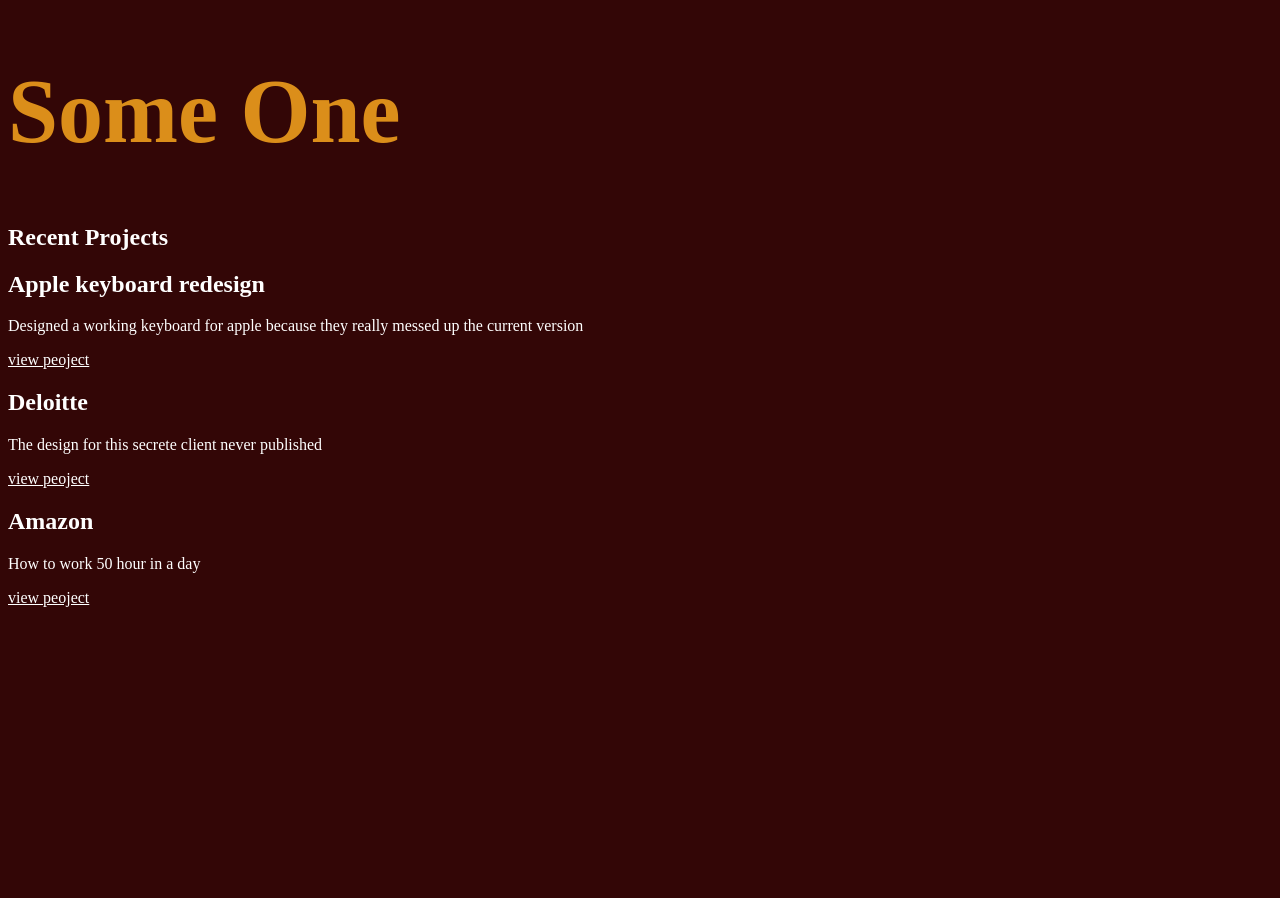
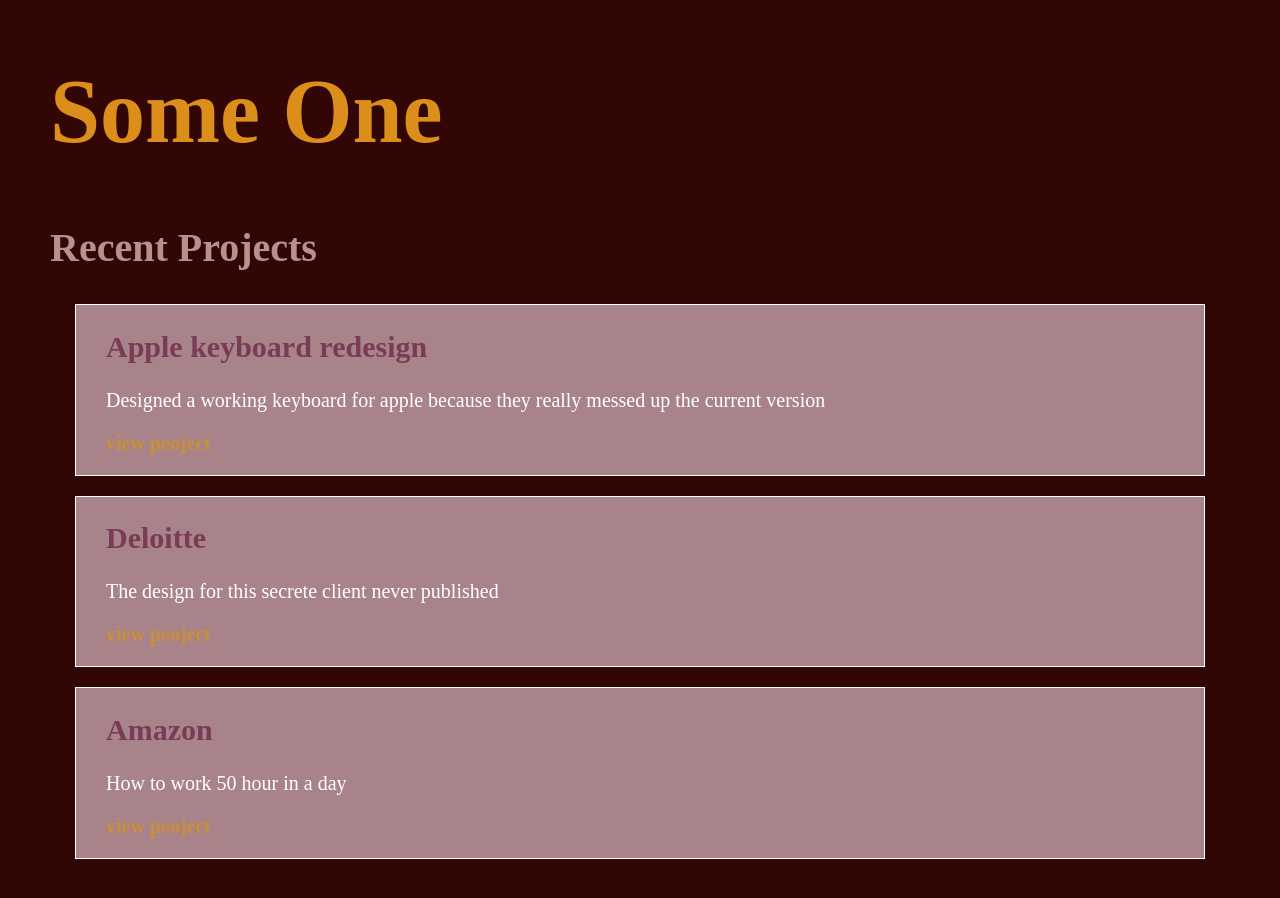
Before and after one commit to yuanyuanhu96/week-04, a plain HTML site: page index.html in a window 1280 px wide. Before the commit the page ends 800 px from the top, so only its background shows below. Drawn offline with Linux system fonts and the light colour scheme.

Commit message:
learn about margin and padding

```diff
--- a/asset/css/style.css
+++ b/asset/css/style.css
@@ -1,6 +1,14 @@
+html,
+body
+{
+margin: 0;
+padding: 0;
+}
+
 body {
     background-color: rgb(51, 6, 6);
     color: #ffffff;
+    margin: 50px 50px;
 }
 
 .author {
@@ -8,6 +16,65 @@ body {
     color: rgb(219, 142, 26);
 }
 
-a {
-    color: inherit;
+.author:hover {
+    font-size: 100px;
+cursor: not-allowed;
 }
+
+.section-title {
+    font-size: 40px;
+    color: rgb(188, 143, 143);
+}
+
+.project {
+    /* border: 1px solid rgb(255, 255, 255); */
+    border-top: 1px solid rgb(255, 255, 255);
+    border-bottom: 1px solid rgb(255, 255, 255);
+    border-left: 1px solid rgb(255, 255, 255);
+    border-right: 1px solid rgb(255, 255, 255);
+background-color: rgb(168, 131, 137);
+margin-bottom: 20px;
+margin-left: 25px;
+margin-right: 25px;
+
+padding-left: 30px;
+    /* border-top-width: 1px;
+    border-top-style: solid;
+    border-top-color: rgb(255, 255, 255);
+
+    border-bottom-width: 1px;
+    border-bottom-style: solid;
+    border-bottom-color: rgb(255, 255, 255);
+
+    border-left-width: 1px;
+    border-left-style: solid;
+    border-left-color: rgb(255, 255, 255);
+
+    border-right-width: 1px;
+    border-right-style: solid;
+    border-right-color: rgb(255, 255, 255); */
+
+}
+
+.project-title {
+    font-size: 30px;
+    color: rgb(121, 59, 85);
+}
+
+.project p {
+
+    font-size: 20px;
+}
+
+.project a {
+    color: rgb(201, 143, 57);
+    font-weight: bold;
+    text-decoration: none;
+}
+
+.project a:hover {
+    font-weight: normal;
+    /* text-decoration: overline; */
+border-top: 1px dashed rgb(219, 142, 26);
+
+}
--- a/index.html
+++ b/index.html
@@ -11,22 +11,22 @@
         <h1 class="author">Some One</h1>
     </header>
     <main>
-        <h2>Recent Projects</h2>
+        <h2 class="section-title">Recent Projects</h2>
 
-        <article>
-            <h1>Apple keyboard redesign</h1>
+        <article class="project">
+            <h1 class="project-title">Apple keyboard redesign</h1>
             <p>Designed a working keyboard for apple because they really messed up the current version</p>
 
             <p><a href="apple-keyboard.html">view peoject</a></p>
         </article>
-        <article>
-            <h1>Deloitte</h1>
+        <article class="project">
+            <h1 class="project-title">Deloitte</h1>
             <p>The design for this secrete client never published</p>
 
             <p><a href="apple-keyboard.html">view peoject</a></p>
         </article>
-        <article>
-            <h1>Amazon</h1>
+        <article class="project">
+            <h1 class="project-title">Amazon</h1>
             <p>How to work 50 hour in a day</p>
 
             <p><a href="apple-keyboard.html">view peoject</a></p>
```
Also changed, not shown: notes.txt.
